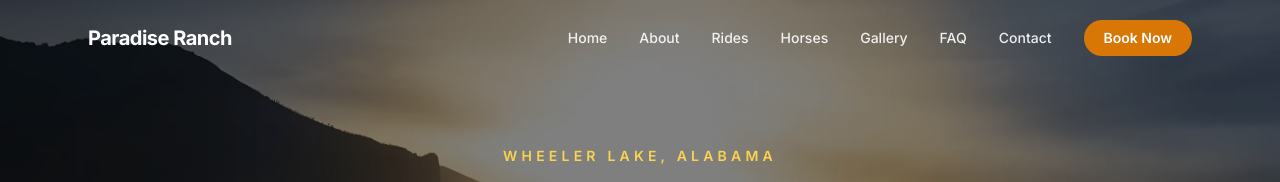
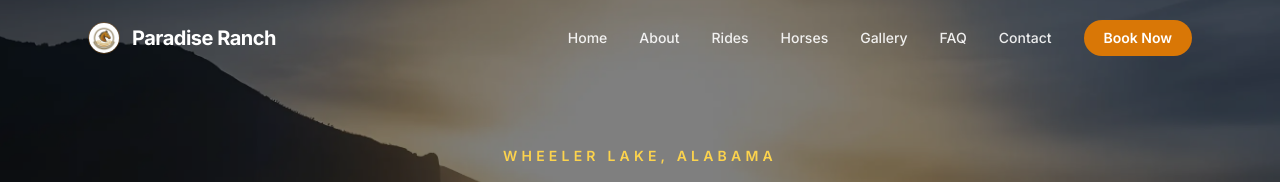
Before and after one commit to Pathik2011/paradise-ranch, a Next.js app: page / in a window 1280 px wide. Shown: the top 182 px of the page. Built offline with nearby package versions, Linux system fonts and the light colour scheme.

Commit message:
Integrate newly generated circular vector logo emblem into Navbar next to the text

```diff
--- a/app/components/Navbar.tsx
+++ b/app/components/Navbar.tsx
@@ -33,10 +33,15 @@ export default function Navbar({ forceSolid = false }: { forceSolid?: boolean })
             <div className="max-w-6xl mx-auto px-6 flex items-center justify-between">
                 <Link
                     href="/"
-                    className={`text-xl font-bold tracking-tight transition ${isSolid ? 'text-stone-800' : 'text-white'
+                    className={`flex items-center gap-3 text-xl font-bold tracking-tight transition ${isSolid ? 'text-stone-800' : 'text-white'
                         }`}
                 >
-                    Paradise Ranch
+                    <img
+                        src="/logo.jpg"
+                        alt="Paradise Ranch Logo"
+                        className="h-8 w-8 rounded-full object-cover border border-amber-600/30 shadow-sm"
+                    />
+                    <span>Paradise Ranch</span>
                 </Link>
 
                 {/* Desktop links */}
```
Also changed, not shown: public/logo.jpg (added).
